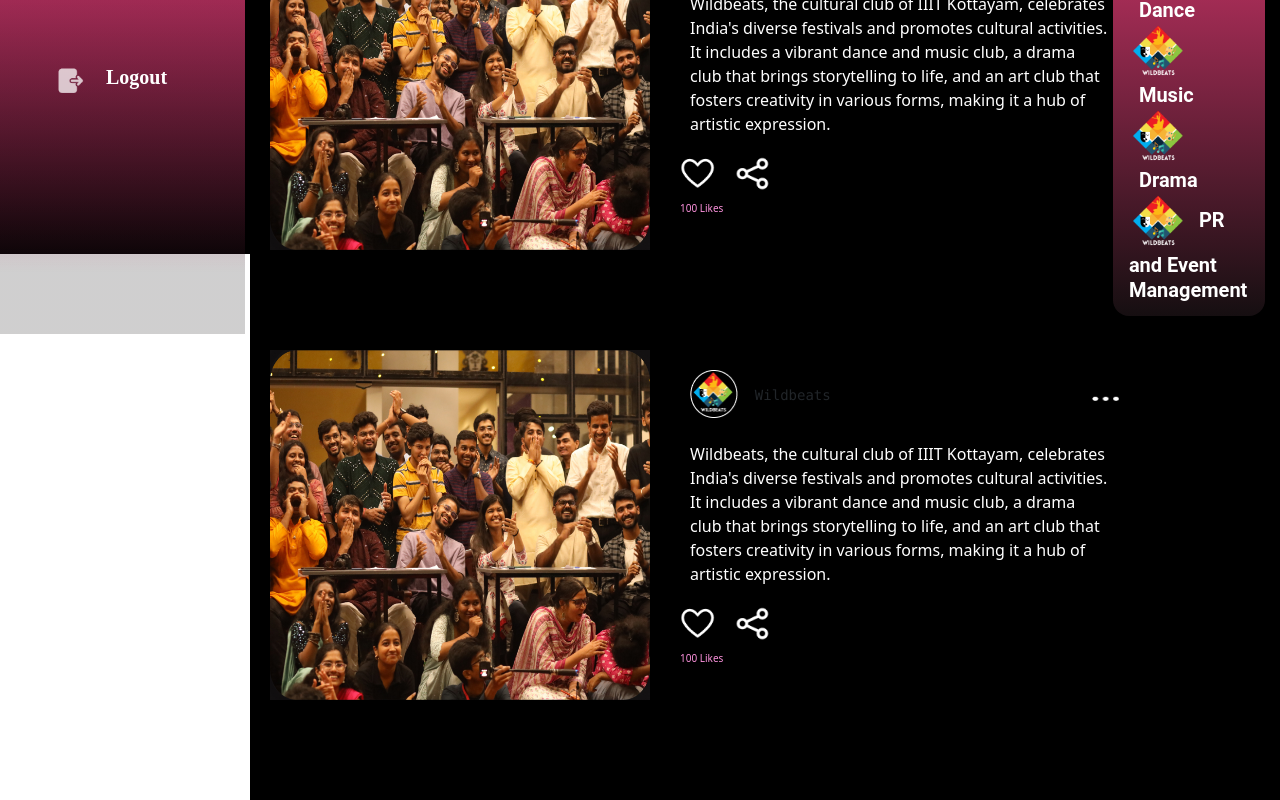
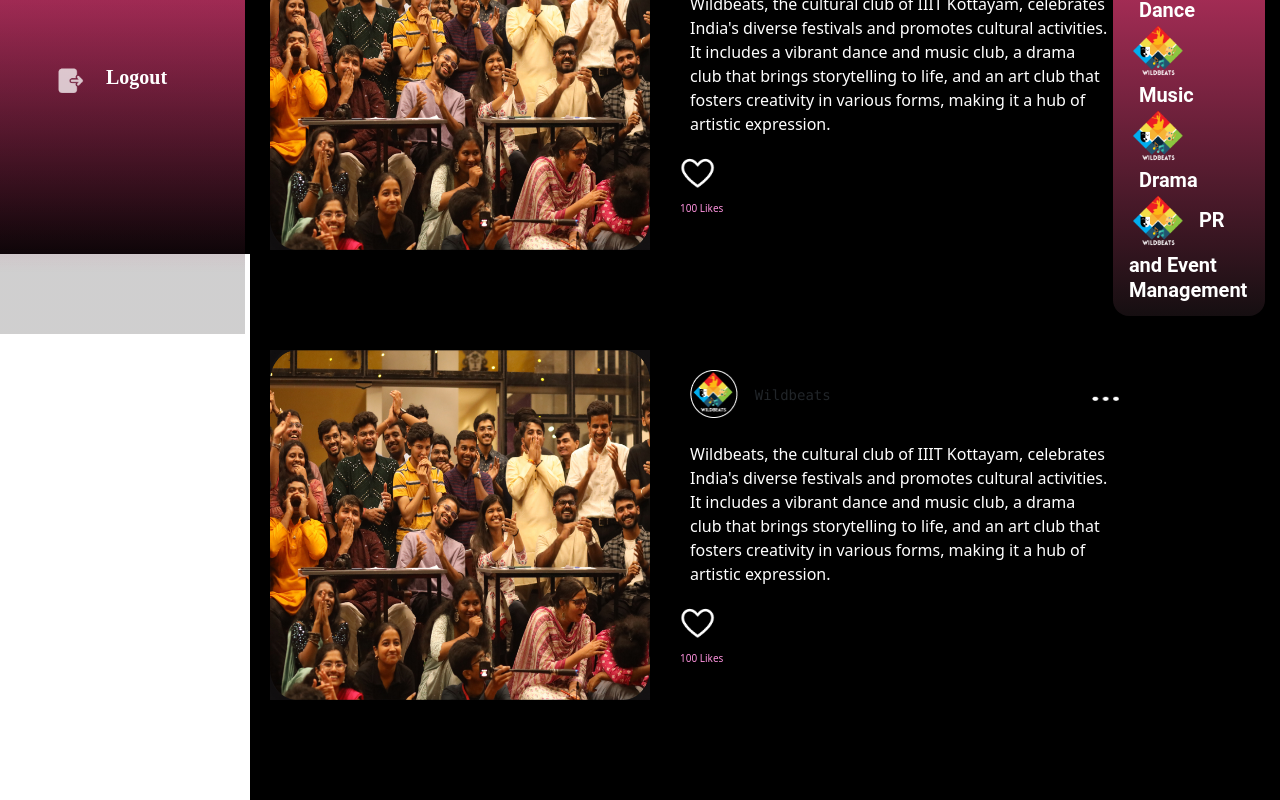
Before and after one commit to Namitsai19082005/EventureX-DBMS-Project, a React (Vite) app in the folder DBMS_Project/: page /Post in a window 1280 px wide. Shown: the part 546-1346 px from the top of the page. Built offline with nearby package versions, Linux system fonts and the light colour scheme.

Commit message:
Update WildbeatsPosts.jsx

```diff
--- a/DBMS_Project/src/Components/WildbeatsPosts.jsx
+++ b/DBMS_Project/src/Components/WildbeatsPosts.jsx
@@ -47,7 +47,6 @@ function WildbeatsPosts(){
                         <div className={styles.logos}>
                             <div className={styles.Liking}>
                             <img src={Liking} width="35px" height="35px"/></div>
-                            <div className={styles.share}><img src={share} width="35px" height="35px"/></div>
                         </div>
                         <div className={styles.textlike}><p> 100 Likes</p></div>
                     </div>
@@ -69,7 +68,6 @@ function WildbeatsPosts(){
                         <div className={styles.logos}>
                             <div className={styles.Liking}>
                             <img src={Liking} width="35px" height="35px"/></div>
-                            <div className={styles.share}><img src={share} width="35px" height="35px"/></div>
                         </div>
                         <div className={styles.textlike}><p>100 Likes </p></div>
                     </div>
```
